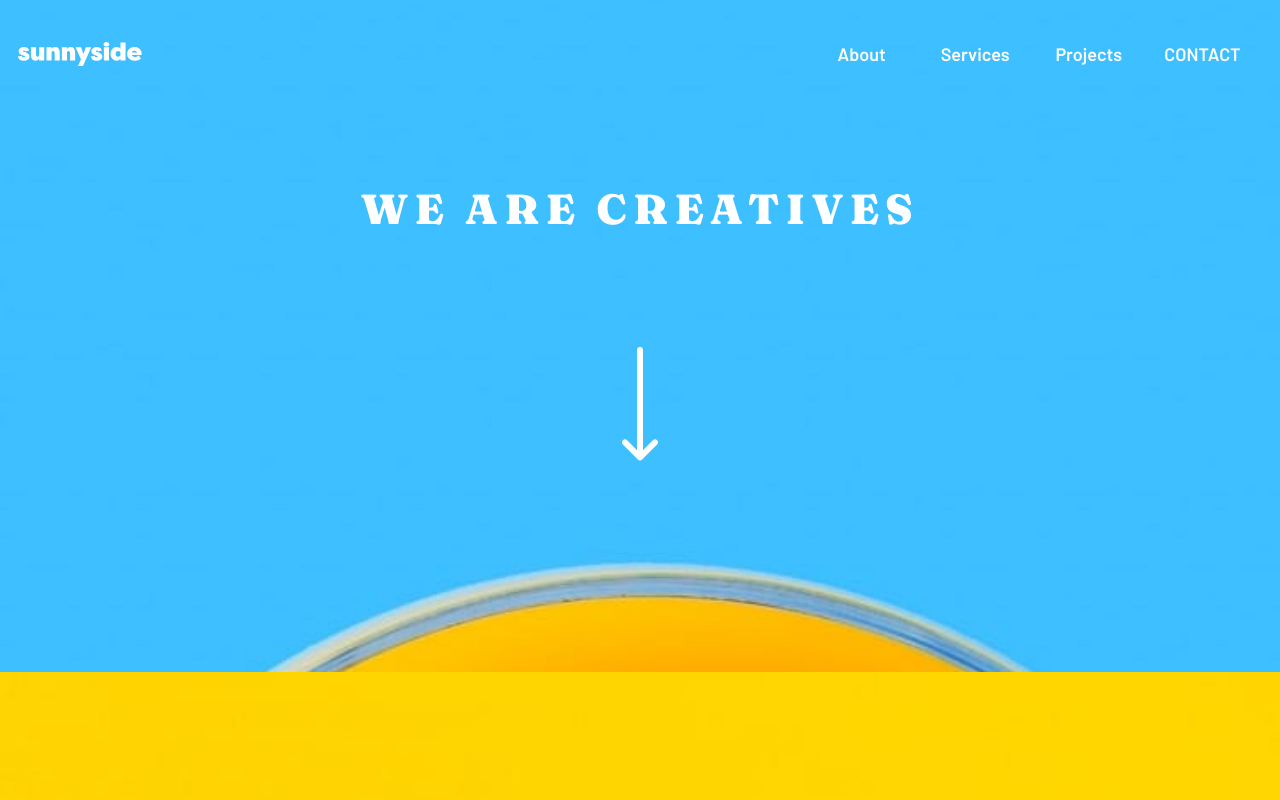
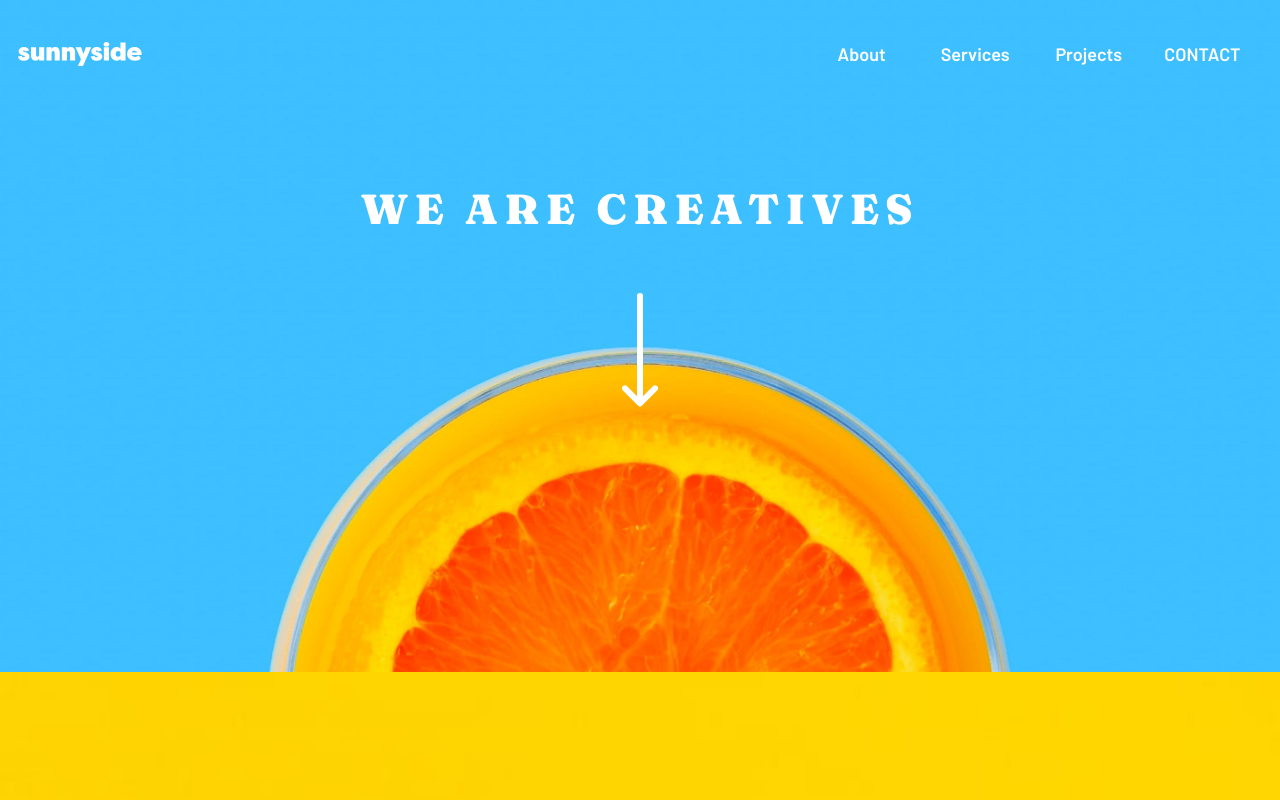
Before and after one commit to mahiv87/sunnyside-agency, a React (Vite) app: page / in a window 1280 px wide. Shown: the top 800 px of the page. Built offline with nearby package versions, Linux system fonts and the light colour scheme.

Commit message:
adjusted arrow

```diff
--- a/src/components/HeroComponent/Hero.jsx
+++ b/src/components/HeroComponent/Hero.jsx
@@ -46,7 +46,11 @@ function Hero() {
 					</div>
 				)}
 				<p className={styles.title}>WE ARE CREATIVES</p>
-				<img src={ArrowImage} alt="A white arrow pointing downwards" />
+				<img
+					src={ArrowImage}
+					className={styles.arrow}
+					alt="A white arrow pointing downwards"
+				/>
 			</div>
 		</div>
 	);
--- a/src/components/HeroComponent/Hero.module.css
+++ b/src/components/HeroComponent/Hero.module.css
@@ -124,6 +124,19 @@
 }
 
 @media screen and (min-width: 768px) {
+	.container {
+		height: 600px;
+		display: flex;
+		flex-direction: column;
+		justify-content: flex-start;
+		align-items: center;
+		background-image: url('../../assets/images/desktop/image-header.jpg');
+		background-position: center;
+		background-repeat: no-repeat;
+		background-size: cover;
+		padding: 2rem 1rem;
+	}
+
 	.nav {
 		width: 100%;
 		/* height: 75px; */
@@ -132,4 +145,9 @@
 	.hamburger {
 		display: none;
 	}
+
+	.arrow {
+		position: relative;
+		top: -3rem;
+	}
 }
```
